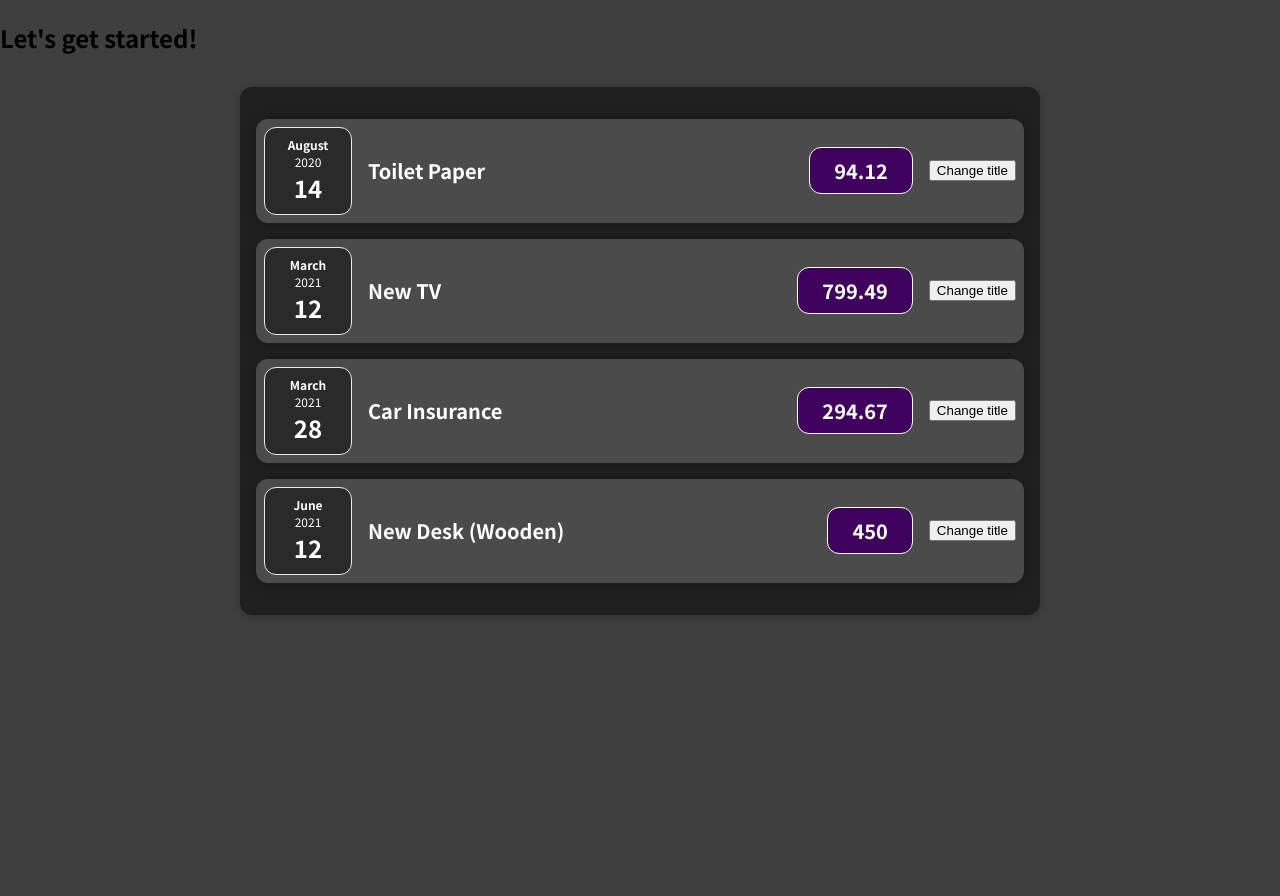
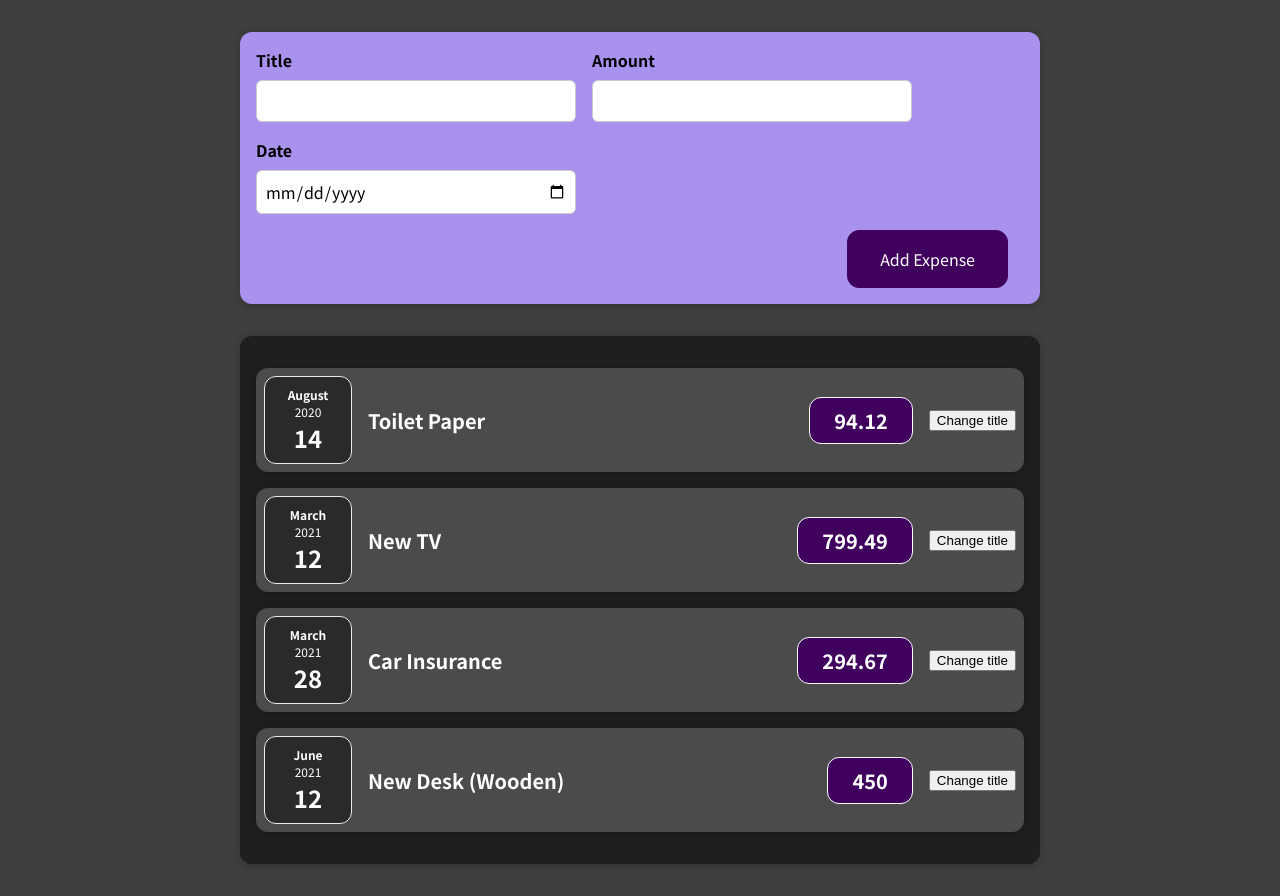
Before and after one commit to Akshay-Achuthan/Expense-Tracker, a React (Create React App) app: page / in a window 1280 px wide. Before the commit the page ends 800 px from the top, so only its background shows below. Built offline with nearby package versions, Linux system fonts and the light colour scheme.

Commit message:
expense form added and using multiple states

```diff
--- a/src/App.js
+++ b/src/App.js
@@ -1,4 +1,5 @@
 import Expenses from "./component/Expenses/Expenses";
+import NewExpenses from "./component/FormExpenses/NewExpense";
 
 function App() {
 
@@ -26,7 +27,7 @@
 
   return (
     <div>
-      <h2>Let's get started!</h2>
+      <NewExpenses/>
       <Expenses items={expenses}/>
     </div>
   );
--- /dev/null
+++ b/src/component/FormExpenses/ExpenseForm.css
@@ -0,0 +1,26 @@
+.new-expense__controls {
+  display: flex;
+  flex-wrap: wrap;
+  gap: 1rem;
+  margin-bottom: 1rem;
+  text-align: left;
+}
+
+.new-expense__control label {
+  font-weight: bold;
+  margin-bottom: 0.5rem;
+  display: block;
+}
+
+.new-expense__control input {
+  font: inherit;
+  padding: 0.5rem;
+  border-radius: 6px;
+  border: 1px solid #ccc;
+  width: 20rem;
+  max-width: 100%;
+}
+
+.new-expense__actions {
+  text-align: right;
+}
--- /dev/null
+++ b/src/component/FormExpenses/ExpenseForm.js
@@ -0,0 +1,110 @@
+import React, { useState } from "react";
+
+import "./ExpenseForm.css";
+
+const ExpenseForm = () => {
+
+  const [enteredTitle,setEnteredTitle] = useState('');
+  const [enteredAmount,setEnteredAmount] = useState('');
+  const [enteredDate,setEnteredDate] = useState('');
+
+  //! For reference (dealing with multiple states)
+  const titleChangeHandler = (event) => {
+    setEnteredTitle(event.target.value);
+  }
+
+  const amountChangeHandler = (event) => {
+    setEnteredAmount(event.target.value);
+  }
+
+  const dateChangeHandler = (event) => {
+    setEnteredDate(event.target.value);
+  }
+
+  //! For reference (using single state instead of multiple states)
+
+  // const [userInput,setUserInput] = useState('');
+
+  // const titleChangeHandler = (event) => {
+  //   setUserInput({
+  //     ...userInput,
+  //     enteredTitle:event.target.value
+  //   });
+  // };
+
+  // const amountChangeHandler = (event) => {
+  //   setUserInput({
+  //     ...userInput,
+  //     enteredAmount:event.target.value
+  //   });
+  // };
+
+  //todo More accurate solution (since we use states which is based on previous states so we can use a better approach for the same)
+
+  // const dateChangeHandler = (event) => {
+  //   setUserInput((prevState) => {
+  //     return {
+  //        ...prevState,enteredDate:event.target.value
+  //     };
+  //   });
+  // };
+
+  //! using single handler function instead of using different handlers
+
+  // const expenseDataHandler = (identifier,value) => {
+  //   if(identifier === 'title'){
+  //     setEnteredTitle(value);
+  //   }else if(identifier === 'amount'){
+  //     setEnteredAmount(value);
+  //   }else{
+  //     setEnteredDate(value);
+  //   }
+  // }
+
+  // html
+
+  // <div className="new-expense__control">
+  //         <label>Title</label>
+  //         <input onChange={(event) => {
+  //           expenseDataHandler('title',event.target.value)
+  //         }}
+  //         type="text" />
+  //       </div>
+
+  return (
+    <form>
+      <div className="new-expense__controls">
+
+        <div className="new-expense__control">
+          <label>Title</label>
+          <input onChange={titleChangeHandler}
+          type="text" />
+        </div>
+
+        <div className="new-expense__control">
+          <label>Amount</label>
+          <input
+          onChange={amountChangeHandler}
+          type="number"
+          min="0.01"
+          step="0.01"/>
+        </div>
+
+        <div className="new-expense__control">
+          <label>Date</label>
+          <input
+          onChange={dateChangeHandler}
+          type="date"
+          min="2019-01-01"
+          max="2022-12-31"/>
+        </div>
+
+      </div>
+      <div className="new-expense__actions">
+        <button type="submit">Add Expense</button>
+      </div>
+    </form>
+  );
+}
+
+export default ExpenseForm;
--- /dev/null
+++ b/src/component/FormExpenses/NewExpense.css
@@ -0,0 +1,38 @@
+.new-expense {
+  background-color: #a892ee;
+  padding: 1rem;
+  margin: 2rem auto;
+  width: 50rem;
+  max-width: 95%;
+  border-radius: 12px;
+  text-align: center;
+  box-shadow: 0 1px 8px rgba(0, 0, 0, 0.25);
+}
+
+.new-expense button {
+  font: inherit;
+  cursor: pointer;
+  padding: 1rem 2rem;
+  border: 1px solid #40005d;
+  background-color: #40005d;
+  color: white;
+  border-radius: 12px;
+  margin-right: 1rem;
+}
+
+.new-expense button:hover,
+.new-expense button:active {
+  background-color: #510674;
+  border-color: #510674;
+}
+
+.new-expense button.alternative {
+  color: #220131;
+  border-color: transparent;
+  background-color: transparent;
+}
+
+.new-expense button.alternative:hover,
+.new-expense button.alternative:active {
+  background-color: #ddb3f8;
+}
--- /dev/null
+++ b/src/component/FormExpenses/NewExpense.js
@@ -0,0 +1,14 @@
+import React from "react";
+import ExpenseForm from "./ExpenseForm";
+
+import "./NewExpense.css"
+
+const NewExpenses = () => {
+  return (
+    <div className="new-expense">
+      <ExpenseForm/>
+    </div>
+  );
+}
+
+export default NewExpenses;
```
